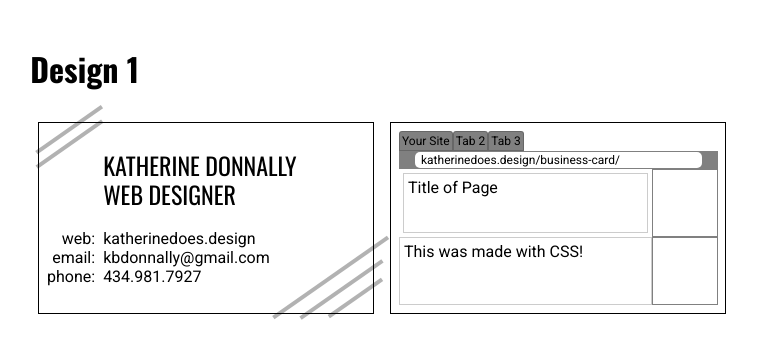
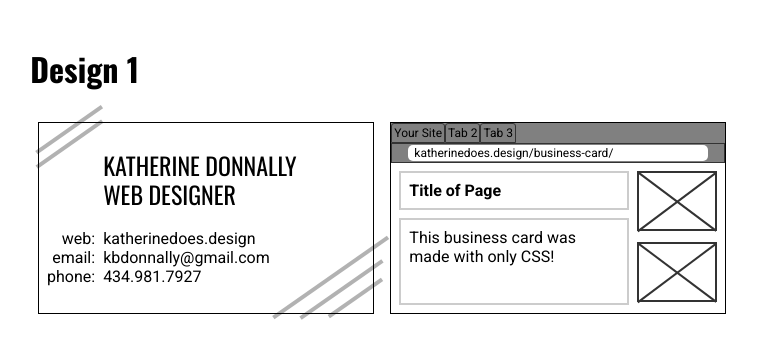
Before and after one commit to kbdonnally/business-card, a Jekyll site: the page built from pages/design-1.html, in a window 1280 px wide. Shown: the top 359 px of the page, without its empty margins (23-780 px from the left). Built offline with Jekyll 4.4.1, drawn with Linux system fonts in a browser that asks for light colours; some web fonts are replaced.

Commit message:
Adjust padding & sizing; create image X's

```diff
--- a/assets/css/_sass/_pages/_design-1.scss
+++ b/assets/css/_sass/_pages/_design-1.scss
@@ -18,6 +18,9 @@
 	padding: .08in;
 	margin: .5em;
 	border: 1px solid black;
+	&:nth-of-type(2) {
+		padding: 0;
+	}
 }
 
 .design-1-card__content {
@@ -149,12 +152,13 @@
 	display: flex;
 	font-size: 12px;
 	border-width: 0px;
+	background-color: gray;
 }
 
 .design-1-tabs__tab {
 	padding: 2px;
 	background-color: gray;
-	border: 1px solid hsla(0,0,0,20%);
+	border: 1px solid hsla(0,0,20%,1);
 	border-top-left-radius: 3px;
 	border-top-right-radius: 3px;
 }
@@ -163,6 +167,7 @@
 	grid-area: url;
 	font-size: 12px;
 	background-color: gray;
+	border: 1px solid hsla(0,0,20%,1);
 }
 
 .design-1-url__url-holder {
@@ -181,7 +186,7 @@
 .design-1-back__content {
 	grid-area: site;
 	display: grid;
-	grid-template-rows: 1fr 1fr;
+	grid-template-rows: auto 1fr;
 	grid-template-areas: 'title images'
 						 'text images';
 	height: 100%;
@@ -189,20 +194,22 @@
 
 .design-1-content__title {
 	grid-area: title;
-	margin: 4px;
-	padding: 4px;
-	border: 1px solid hsla(0,0,0,20%);
+	margin: 8px;
+	padding: 8px;
+	border: 2px solid hsla(0,0,0,20%);
 }
 
 .design-1-content__title-text {
-
+	font-weight: bold;
 }
 
 .design-1-content__content {
 	grid-area: text;
-	height: 100%;
-	padding: 4px;
-	border: 1px solid hsla(0,0,0,20%);
+	height: calc(100% - 8px);
+	margin: 8px;
+	margin-top: 0;
+	padding: 8px;
+	border: 2px solid hsla(0,0,0,20%);
 }
 
 .design-1-content__content-text {
@@ -214,11 +221,29 @@
 	display: grid;
 	grid-template-rows: 1fr 1fr;
 	height: 100%;
-	* {
-		border: 1px solid gray;
+	margin-top: 4px;
+	margin-right: 8px;
+}
+
+.design-1-images__image {
+	justify-self: center;
+	align-self: start;
+	height: 60px;
+	width: 80px;
+	border: 2px solid hsla(0,0,20%,1);
+	&:nth-of-type(1) {
+		margin-top: 4px;
 	}
 }
 
-.design-1-images__image {
-	height: 100%;
+.design-1-image__stripe {
+	width: 98px;
+	height: 2px;
+	background-color: hsla(0,0,20%,1);
+	&:nth-of-type(1) {
+		transform: translate(-11px,28px) rotate(-36.87deg);
+	}
+	&:nth-of-type(2) {
+		transform: translate(-11px,25.5px) rotate(36.87deg);
+	}
 }
--- a/pages/design-1.html
+++ b/pages/design-1.html
@@ -52,11 +52,17 @@ permalink: /design-1/
 					<div class="design-1-content__title-text">Title of Page</div>
 				</div>
 				<div class="design-1-content__content">
-					<div class="design-1-content__content-text">This was made with CSS!</div>
+					<div class="design-1-content__content-text">This business card was made with only CSS!</div>
 				</div>
 				<div class="design-1-content__images">
-					<div class="design-1-images__image"></div>
-					<div class="design-1-images__image"></div>
+					<div class="design-1-images__image">
+						<div class="design-1-image__stripe"></div>
+						<div class="design-1-image__stripe"></div>
+					</div>
+					<div class="design-1-images__image">
+						<div class="design-1-image__stripe"></div>
+						<div class="design-1-image__stripe"></div>
+					</div>
 				</div>
 			</div>
 		</div>
```
